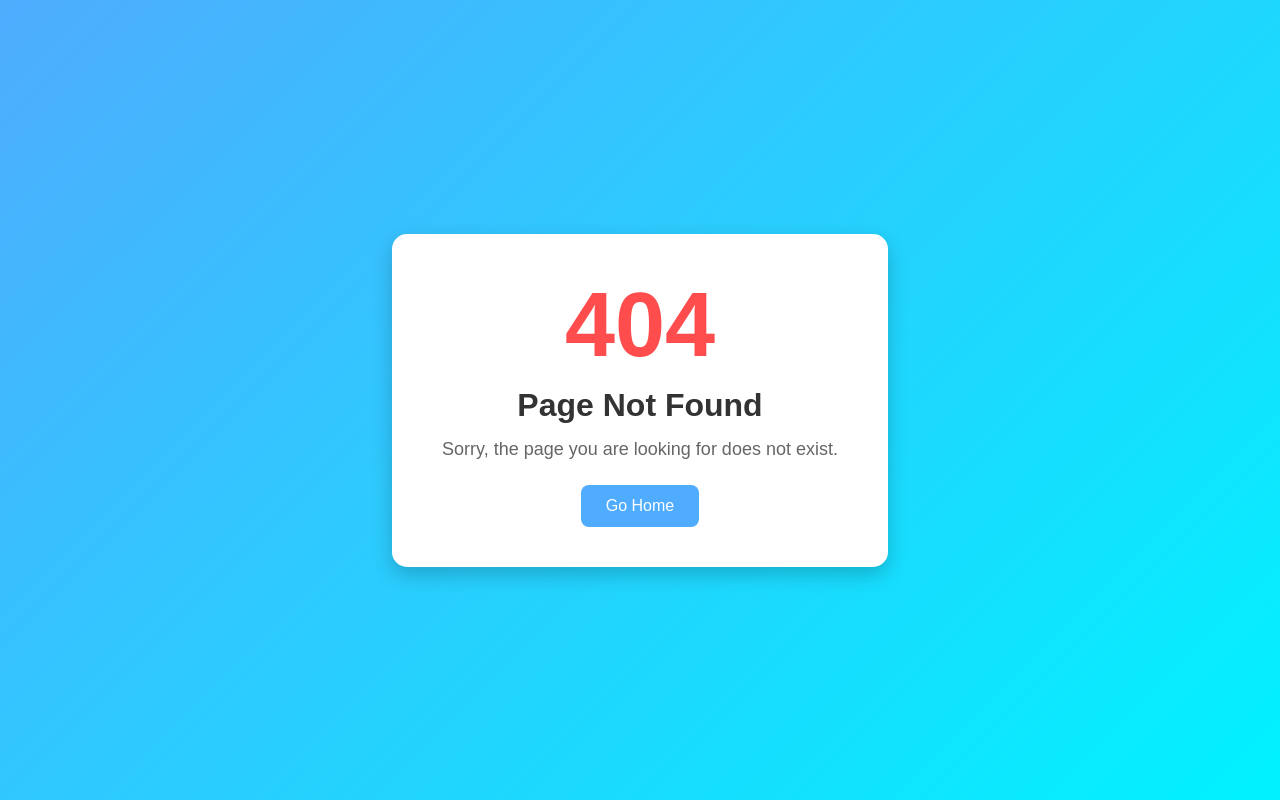
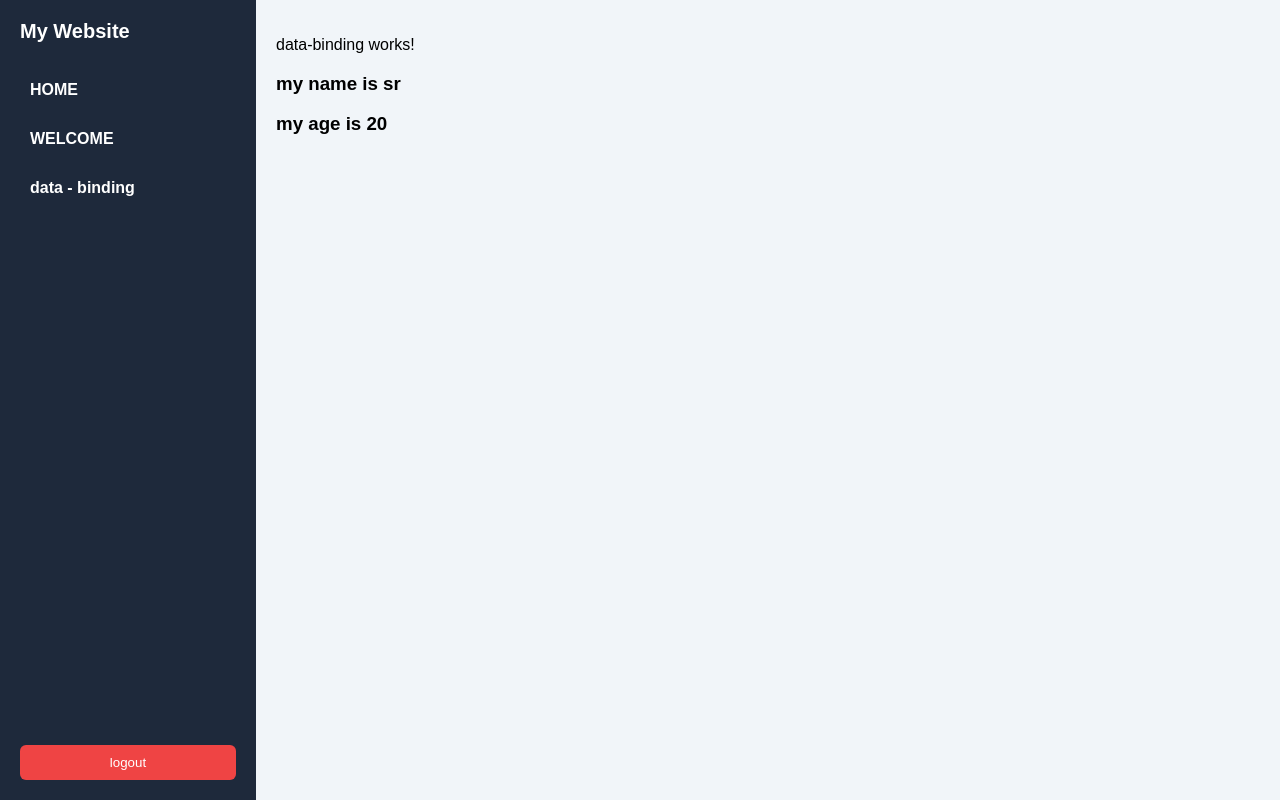
Before and after one commit to siva20510/my-app, an Angular app: page /dashboard/data-binding in a window 1280 px wide. Before the commit this address had no page. Built offline with nearby package versions, Linux system fonts and the light colour scheme.

Commit message:
Created variables in databinding and in ts and accesed them in html file

```diff
--- a/src/app/app-routing.module.ts
+++ b/src/app/app-routing.module.ts
@@ -5,12 +5,14 @@
 import { PageNotFoundComponent } from './page-not-found/page-not-found.component';
 import { WelcomeComponent } from './welcome/welcome.component';
 import { HomeComponent } from './home/home.component';
+import { DataBindingComponent } from './data-binding/data-binding.component';
 
 const routes: Routes = [
   {path:'login', component:LoginComponent},
   {path:'dashboard', component:DashboardComponent, children:[
     {path:'welcome', component:WelcomeComponent},
-    {path:'home', component:HomeComponent}
+    {path:'home', component:HomeComponent},
+    {path:'data-binding', component:DataBindingComponent}
   ]},
   {path:'', component:LoginComponent},
   {path:'**', component:PageNotFoundComponent},
--- a/src/app/app.module.ts
+++ b/src/app/app.module.ts
@@ -8,6 +8,7 @@
 import { PageNotFoundComponent } from './page-not-found/page-not-found.component';
 import { HomeComponent } from './home/home.component';
 import { WelcomeComponent } from './welcome/welcome.component';
+import { DataBindingComponent } from './data-binding/data-binding.component';
 
 @NgModule({
   declarations: [
@@ -16,7 +17,8 @@
     DashboardComponent,
     PageNotFoundComponent,
     HomeComponent,
-    WelcomeComponent
+    WelcomeComponent,
+    DataBindingComponent
   ],
   imports: [
     BrowserModule,
--- a/src/app/dashboard/dashboard.component.html
+++ b/src/app/dashboard/dashboard.component.html
@@ -4,6 +4,7 @@
         <!-- for child routes we dont use / -->
         <h1 routerLink="home">HOME</h1>
         <h1 routerLink="welcome">WELCOME</h1>
+        <h1 routerLink="data-binding">data -  binding</h1>
 
         <button routerLink="/login">logout</button>
     </div>
--- /dev/null
+++ b/src/app/data-binding/data-binding.component.html
@@ -0,0 +1,6 @@
+<p>data-binding works!</p>
+
+<!-- Interpolation -->
+
+<h3>my name is {{name}}</h3>
+<h3>my age is {{age}}</h3>
--- /dev/null
+++ b/src/app/data-binding/data-binding.component.ts
@@ -0,0 +1,13 @@
+import { Component } from '@angular/core';
+
+@Component({
+  selector: 'app-data-binding',
+  templateUrl: './data-binding.component.html',
+  styleUrls: ['./data-binding.component.css']
+})
+export class DataBindingComponent {
+
+  //providing age
+  age:number = 20;
+  name:string = "sr";
+}
```
Also changed, not shown: src/app/data-binding/data-binding.component.css (added), 1 other file (tests, documents, lock files or other folders).
